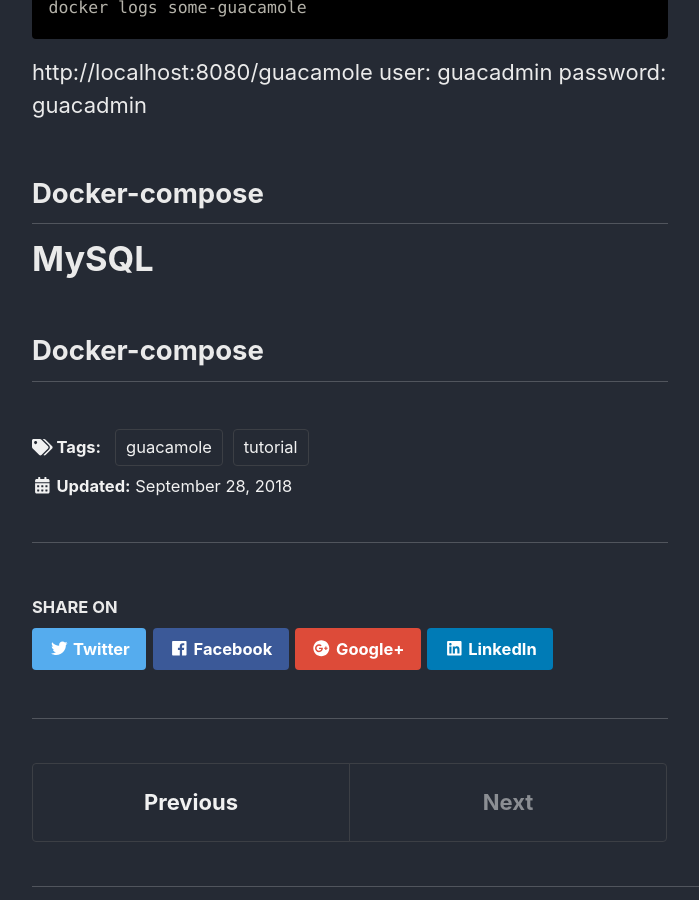
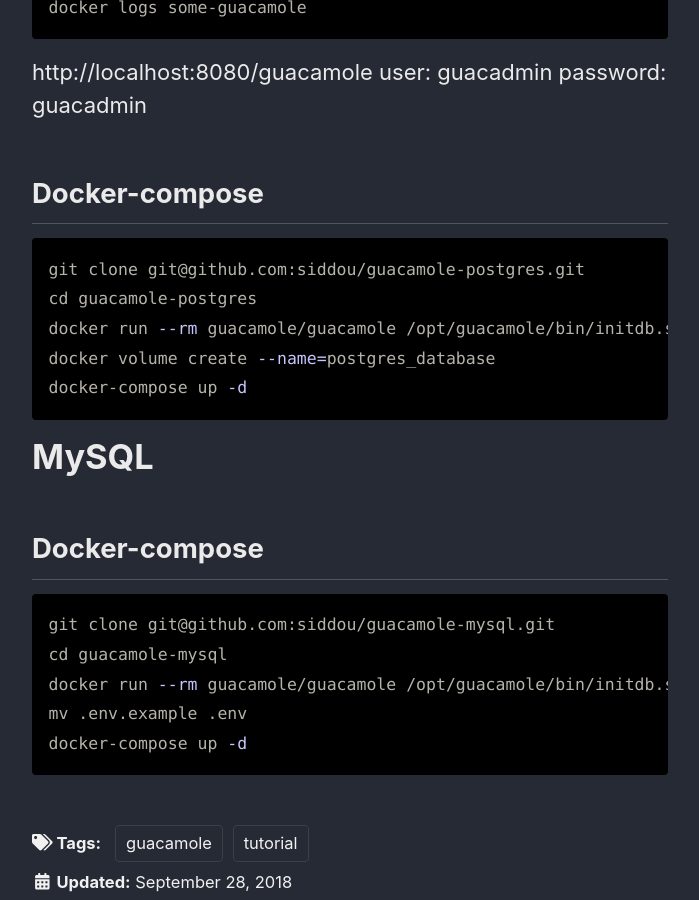
Before and after one commit to siddou/siddou.github.io, a Jekyll site: the page built from _posts/2018-09-28-guacamole.md, in a window 1280 px wide and 900 px high, scrolled down 2316 px. Shown: the whole window, without its empty margins (290-989 px from the left). Built offline with Jekyll 4.4.1, drawn with Linux system fonts in a browser that asks for light colours; nearby versions of some CDN libraries; some of the changed text lies outside the part shown.

Commit message:
docker-compose for guacamole

````diff
--- a/_posts/2018-09-28-guacamole.md
+++ b/_posts/2018-09-28-guacamole.md
@@ -4,6 +4,7 @@
   - guacamole
   - tutorial
 ---
+{% include toc %}
 
 # Postgres
 
@@ -88,10 +89,21 @@
 
 
 ## Docker-compose
-
-
-
+```shell
+git clone git@github.com:siddou/guacamole-postgres.git
+cd guacamole-postgres
+docker run --rm guacamole/guacamole /opt/guacamole/bin/initdb.sh --postgres > sql-scripts/initdb.sql
+docker volume create --name=postgres_database
+docker-compose up -d
+```
 
 # MySQL
 
 ## Docker-compose
+```shell
+git clone git@github.com:siddou/guacamole-mysql.git
+cd guacamole-mysql
+docker run --rm guacamole/guacamole /opt/guacamole/bin/initdb.sh --mysql > sql-scripts/initdb.sql
+mv .env.example .env
+docker-compose up -d
+```
````
